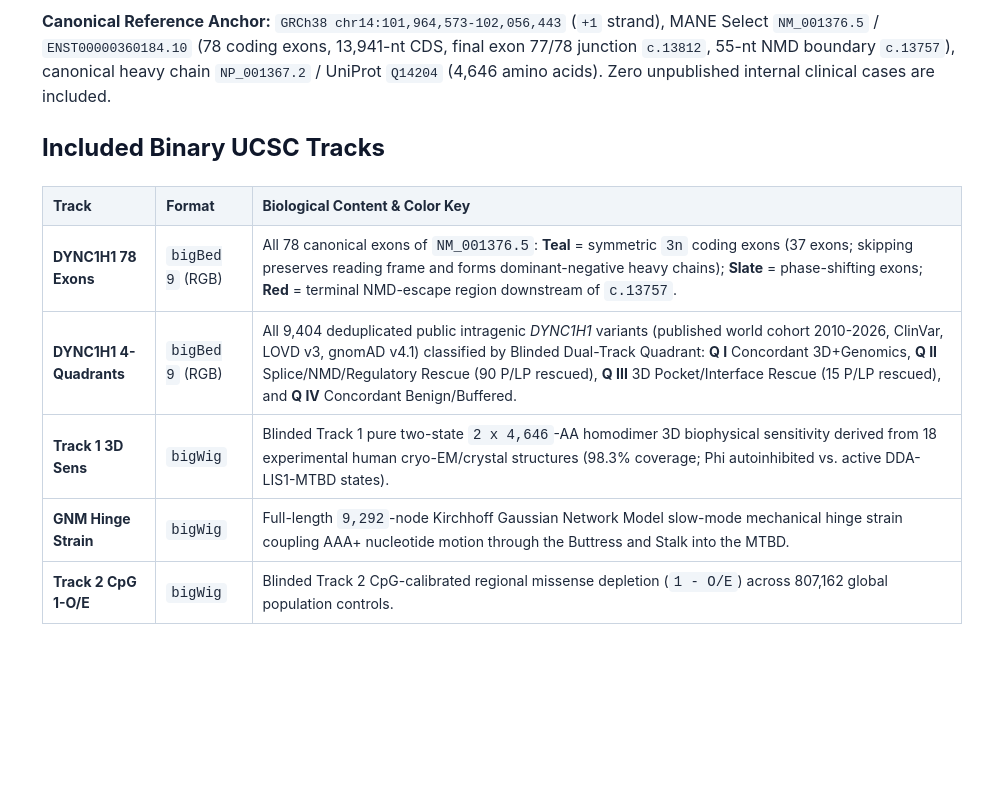
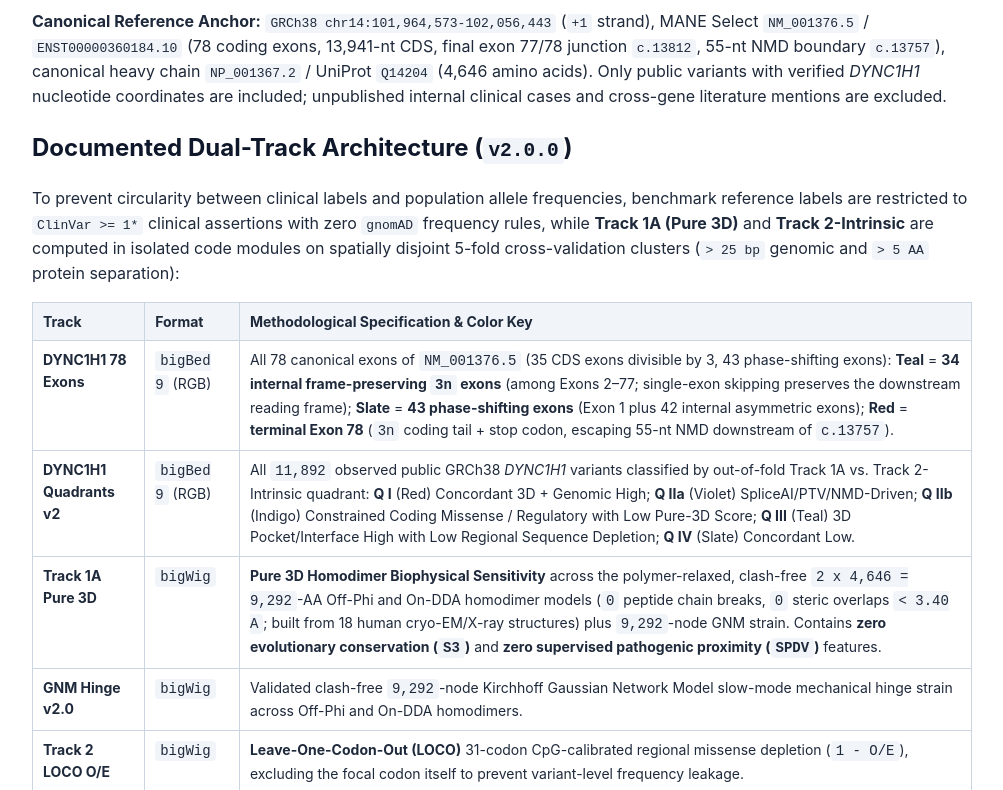
Before and after one commit to drscirak-cloud/dync1h1-ucsc-trackhub-2026, a plain HTML site: page description.html in a window 1280 px wide. Shown: the part 136-926 px from the top of the page, without its empty margins (138-1141 px from the left). Before the commit the page ends 800 px from the top, so only its background shows below. Drawn offline with Linux system fonts and the light colour scheme.

Commit message:
Release v2.0.0: Revised DYNC1H1 UCSC Track Hub root metadata

```diff
--- a/description.html
+++ b/description.html
@@ -2,50 +2,52 @@
 <html lang="en">
 <head>
   <meta charset="utf-8">
-  <title>DYNC1H1 Blinded Dual-Track UCSC Track Hub (GRCh38)</title>
+  <title>DYNC1H1 Dual-Track UCSC Track Hub v2.0.0 (GRCh38)</title>
   <style>
-    body { font-family: -apple-system, BlinkMacSystemFont, "Segoe UI", Roboto, sans-serif; max-width: 920px; margin: 24px auto; line-height: 1.55; color: #1e293b; padding: 0 16px; }
+    body { font-family: -apple-system, BlinkMacSystemFont, "Segoe UI", Roboto, sans-serif; max-width: 940px; margin: 24px auto; line-height: 1.55; color: #1e293b; padding: 0 16px; }
     h1, h2 { color: #0f172a; }
     table { border-collapse: collapse; width: 100%; margin: 16px 0; font-size: 14px; }
-    th, td { border: 1px solid #cbd5e1; padding: 8px 10px; text-align: left; }
+    th, td { border: 1px solid #cbd5e1; padding: 8px 10px; text-align: left; vertical-align: top; }
     th { background: #f1f5f9; }
     code { background: #f1f5f9; padding: 2px 5px; border-radius: 4px; }
   </style>
 </head>
 <body>
-  <h1>Human <i>DYNC1H1</i> Blinded Dual-Track UCSC Track Hub (GRCh38 / hg38)</h1>
-  <p><b>Canonical Reference Anchor:</b> <code>GRCh38 chr14:101,964,573-102,056,443</code> (<code>+1</code> strand), MANE Select <code>NM_001376.5</code> / <code>ENST00000360184.10</code> (78 coding exons, 13,941-nt CDS, final exon 77/78 junction <code>c.13812</code>, 55-nt NMD boundary <code>c.13757</code>), canonical heavy chain <code>NP_001367.2</code> / UniProt <code>Q14204</code> (4,646 amino acids). Zero unpublished internal clinical cases are included.</p>
+  <h1>Human <i>DYNC1H1</i> Dual-Track UCSC Track Hub — Release <code>v2.0.0</code> (GRCh38 / hg38)</h1>
+  <p><b>Canonical Reference Anchor:</b> <code>GRCh38 chr14:101,964,573-102,056,443</code> (<code>+1</code> strand), MANE Select <code>NM_001376.5</code> / <code>ENST00000360184.10</code> (78 coding exons, 13,941-nt CDS, final exon 77/78 junction <code>c.13812</code>, 55-nt NMD boundary <code>c.13757</code>), canonical heavy chain <code>NP_001367.2</code> / UniProt <code>Q14204</code> (4,646 amino acids). Only public variants with verified <i>DYNC1H1</i> nucleotide coordinates are included; unpublished internal clinical cases and cross-gene literature mentions are excluded.</p>
 
-  <h2>Included Binary UCSC Tracks</h2>
+  <h2>Documented Dual-Track Architecture (<code>v2.0.0</code>)</h2>
+  <p>To prevent circularity between clinical labels and population allele frequencies, benchmark reference labels are restricted to <code>ClinVar &gt;= 1*</code> clinical assertions with zero <code>gnomAD</code> frequency rules, while <b>Track 1A (Pure 3D)</b> and <b>Track 2-Intrinsic</b> are computed in isolated code modules on spatially disjoint 5-fold cross-validation clusters (<code>&gt; 25 bp</code> genomic and <code>&gt; 5 AA</code> protein separation):</p>
+
   <table>
     <thead>
-      <tr><th>Track</th><th>Format</th><th>Biological Content &amp; Color Key</th></tr>
+      <tr><th>Track</th><th>Format</th><th>Methodological Specification &amp; Color Key</th></tr>
     </thead>
     <tbody>
       <tr>
         <td><b>DYNC1H1 78 Exons</b></td>
         <td><code>bigBed 9</code> (RGB)</td>
-        <td>All 78 canonical exons of <code>NM_001376.5</code>: <b>Teal</b> = symmetric <code>3n</code> coding exons (37 exons; skipping preserves reading frame and forms dominant-negative heavy chains); <b>Slate</b> = phase-shifting exons; <b>Red</b> = terminal NMD-escape region downstream of <code>c.13757</code>.</td>
+        <td>All 78 canonical exons of <code>NM_001376.5</code> (35 CDS exons divisible by 3, 43 phase-shifting exons): <b>Teal</b> = <b>34 internal frame-preserving <code>3n</code> exons</b> (among Exons 2–77; single-exon skipping preserves the downstream reading frame); <b>Slate</b> = <b>43 phase-shifting exons</b> (Exon 1 plus 42 internal asymmetric exons); <b>Red</b> = <b>terminal Exon 78</b> (<code>3n</code> coding tail + stop codon, escaping 55-nt NMD downstream of <code>c.13757</code>).</td>
       </tr>
       <tr>
-        <td><b>DYNC1H1 4-Quadrants</b></td>
+        <td><b>DYNC1H1 Quadrants v2</b></td>
         <td><code>bigBed 9</code> (RGB)</td>
-        <td>All 9,404 deduplicated public intragenic <i>DYNC1H1</i> variants (published world cohort 2010-2026, ClinVar, LOVD v3, gnomAD v4.1) classified by Blinded Dual-Track Quadrant: <b>Q I</b> Concordant 3D+Genomics, <b>Q II</b> Splice/NMD/Regulatory Rescue (90 P/LP rescued), <b>Q III</b> 3D Pocket/Interface Rescue (15 P/LP rescued), and <b>Q IV</b> Concordant Benign/Buffered.</td>
+        <td>All <code>11,892</code> observed public GRCh38 <i>DYNC1H1</i> variants classified by out-of-fold Track 1A vs. Track 2-Intrinsic quadrant: <b>Q I</b> (Red) Concordant 3D + Genomic High; <b>Q IIa</b> (Violet) SpliceAI/PTV/NMD-Driven; <b>Q IIb</b> (Indigo) Constrained Coding Missense / Regulatory with Low Pure-3D Score; <b>Q III</b> (Teal) 3D Pocket/Interface High with Low Regional Sequence Depletion; <b>Q IV</b> (Slate) Concordant Low.</td>
       </tr>
       <tr>
-        <td><b>Track 1 3D Sens</b></td>
+        <td><b>Track 1A Pure 3D</b></td>
         <td><code>bigWig</code></td>
-        <td>Blinded Track 1 pure two-state <code>2 x 4,646</code>-AA homodimer 3D biophysical sensitivity derived from 18 experimental human cryo-EM/crystal structures (98.3% coverage; Phi autoinhibited vs. active DDA-LIS1-MTBD states).</td>
+        <td><b>Pure 3D Homodimer Biophysical Sensitivity</b> across the polymer-relaxed, clash-free <code>2 x 4,646 = 9,292</code>-AA Off-Phi and On-DDA homodimer models (<code>0</code> peptide chain breaks, <code>0</code> steric overlaps <code>&lt; 3.40 A</code>; built from 18 human cryo-EM/X-ray structures) plus <code>9,292</code>-node GNM strain. Contains <b>zero evolutionary conservation (<code>S3</code>)</b> and <b>zero supervised pathogenic proximity (<code>SPDV</code>)</b> features.</td>
       </tr>
       <tr>
-        <td><b>GNM Hinge Strain</b></td>
+        <td><b>GNM Hinge v2.0</b></td>
         <td><code>bigWig</code></td>
-        <td>Full-length <code>9,292</code>-node Kirchhoff Gaussian Network Model slow-mode mechanical hinge strain coupling AAA+ nucleotide motion through the Buttress and Stalk into the MTBD.</td>
+        <td>Validated clash-free <code>9,292</code>-node Kirchhoff Gaussian Network Model slow-mode mechanical hinge strain across Off-Phi and On-DDA homodimers.</td>
       </tr>
       <tr>
-        <td><b>Track 2 CpG 1-O/E</b></td>
+        <td><b>Track 2 LOCO O/E</b></td>
         <td><code>bigWig</code></td>
-        <td>Blinded Track 2 CpG-calibrated regional missense depletion (<code>1 - O/E</code>) across 807,162 global population controls.</td>
+        <td><b>Leave-One-Codon-Out (LOCO)</b> 31-codon CpG-calibrated regional missense depletion (<code>1 - O/E</code>), excluding the focal codon itself to prevent variant-level frequency leakage.</td>
       </tr>
     </tbody>
   </table>
```
Also changed, not shown: hub.txt, 1 other file.
